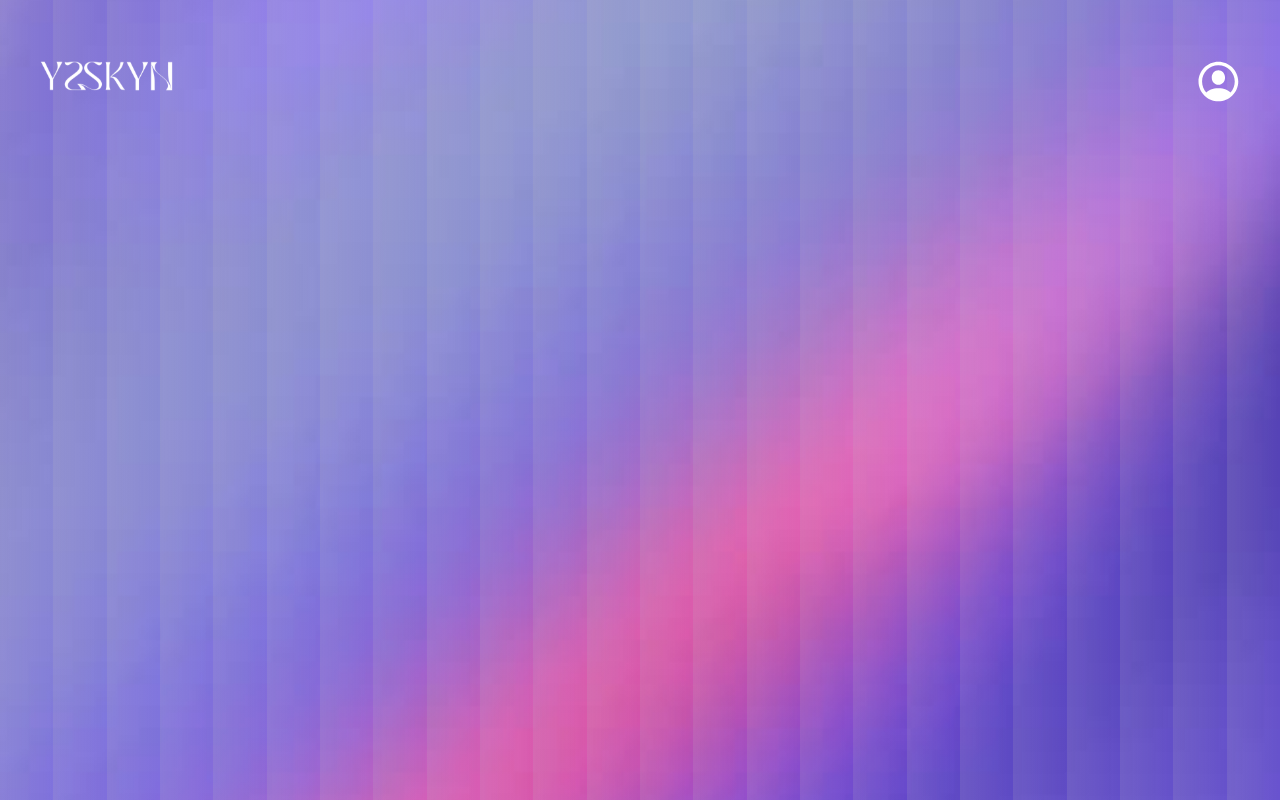
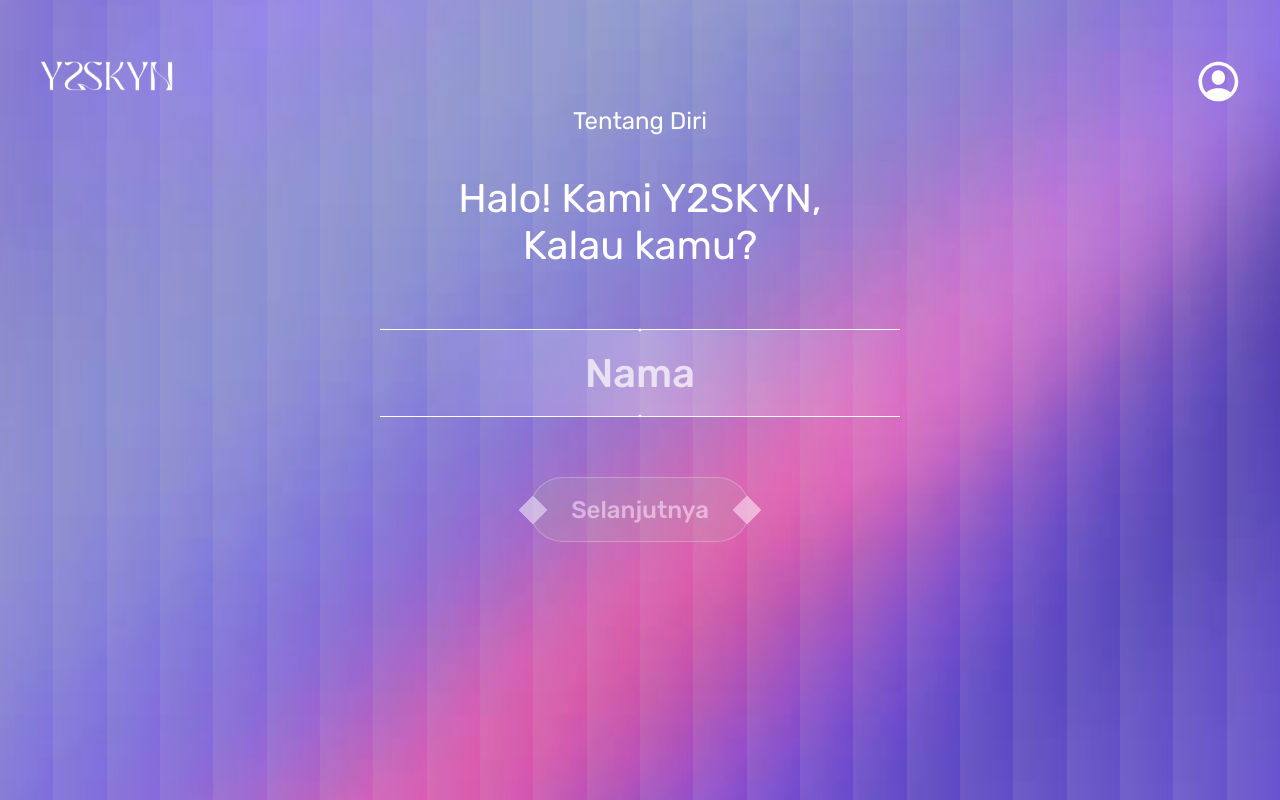
Before and after one commit to code7070/svelte-y2skyn, a SvelteKit app: page /quiz in a window 1280 px wide. Built offline with nearby package versions, Linux system fonts and the light colour scheme.

Commit message:
adjust quiz size

```diff
--- a/src/lib/components/button/diamond/index.svelte
+++ b/src/lib/components/button/diamond/index.svelte
@@ -1,16 +1,16 @@
 <script lang="ts">
-	export let text = 'Button';
 	export let onClick = () => {};
-	export let link: string;
+	export let link = '';
+	export let disabled: boolean = false;
 </script>
 
-<div class="btnArea">
+<div class="btnArea" aria-disabled={disabled ? 'true' : 'false'}>
 	<div class="diamond" />
 	<div class="diamond" />
 	{#if link}
-		<a href={link} class="button">{text}</a>
+		<a href={link} class="button"><slot /></a>
 	{:else}
-		<button type="button" class="button" on:click={onClick}>{text}</button>
+		<button type="button" class="button" on:click={onClick}><slot /></button>
 	{/if}
 </div>
 
@@ -59,4 +59,10 @@
 	.btnArea .diamond:nth-child(2) {
 		right: -7px;
 	}
+
+	.btnArea[aria-disabled='true'] {
+		opacity: 0.5;
+		cursor: not-allowed;
+		pointer-events: none;
+	}
 </style>
--- /dev/null
+++ b/src/lib/components/quiz/inputBoxQuiz.svelte
@@ -0,0 +1,62 @@
+<script>
+	export let type = 'text';
+	export let value = '';
+	export let placeholder = '';
+	const typeWorkaround = (node) => (node.type = type);
+</script>
+
+<div class="input-wrapper">
+	<input use:typeWorkaround bind:value {placeholder} />
+</div>
+
+<style>
+	.input-wrapper {
+		position: relative;
+		margin: 0 auto;
+	}
+
+	.input-wrapper::before,
+	.input-wrapper::after {
+		content: '';
+		position: absolute;
+		left: 50%;
+		transform: translate(-50%, 0) rotate(45deg);
+		background: rgb(255, 255, 255, 1);
+		border: 1px solid #fff;
+	}
+
+	.input-wrapper::before {
+		top: 0;
+	}
+
+	.input-wrapper::after {
+		bottom: 0;
+	}
+
+	.input-wrapper input {
+		margin: 0 auto;
+		display: block;
+		min-width: 400px;
+		max-width: 520px;
+		border: 1px solid #fff;
+		border-left: transparent;
+		border-right: transparent;
+		background: linear-gradient(
+			to right,
+			rgba(255, 255, 255, 0.01) 8%,
+			rgba(255, 255, 255, 0.3) 50%,
+			rgba(255, 255, 255, 0.01) 100%
+		);
+		height: 88px;
+		font-size: 40px;
+		font-weight: 500;
+		text-align: center;
+		color: inherit;
+		outline: transparent;
+	}
+
+	.input-wrapper input::placeholder {
+		color: inherit;
+		opacity: 0.7;
+	}
+</style>
--- /dev/null
+++ b/src/lib/components/quiz/wrapper.svelte
@@ -0,0 +1,74 @@
+<script lang="ts">
+	import ButtonDiamond from '$lib/components/button/diamond/index.svelte';
+
+	export let title: string;
+	export let question: string;
+	export let prev = false;
+	export let next: false | (() => void) = false;
+
+	let clickPrev = () => {};
+	if (prev && typeof prev === 'function') clickPrev = prev;
+
+	let clickNext = () => {};
+	if (next && typeof next === 'function') clickNext = next;
+</script>
+
+<div class="quiz-wrapper">
+	<div class="content">
+		<div class="head">
+			<div class="title">{title}</div>
+			{#if question}
+				<div class="question">{question}</div>
+			{/if}
+		</div>
+		<div>
+			<slot />
+		</div>
+		<div class="actions">
+			{#if prev}
+				<ButtonDiamond onClick={clickPrev} disabled={!prev}>
+					<div>Sebelumnya</div>
+				</ButtonDiamond>
+			{/if}
+			<ButtonDiamond onClick={clickNext} disabled={!next}>
+				<div>Selanjutnya</div>
+			</ButtonDiamond>
+		</div>
+	</div>
+</div>
+
+<style>
+	.quiz-wrapper {
+		position: relative;
+		color: #fff;
+		text-align: center;
+	}
+
+	.content {
+		position: relative;
+		display: flex;
+		flex-direction: column;
+		gap: 60px;
+	}
+
+	.head {
+		display: flex;
+		flex-direction: column;
+		gap: 32px;
+	}
+
+	.title {
+		font-size: 24px;
+	}
+
+	.question {
+		font-size: 40px;
+	}
+
+	.actions {
+		display: flex;
+		gap: 40px;
+		justify-content: center;
+		align-items: center;
+	}
+</style>
--- a/src/routes/intro/+page.svelte
+++ b/src/routes/intro/+page.svelte
@@ -1,5 +1,4 @@
 <script>
-	import { goto } from '$app/navigation';
 	import { onMount, onDestroy } from 'svelte';
 	import dome1 from '$lib/assets/intros/dome-1-low.webp';
 	import dome2 from '$lib/assets/intros/dome-2-low.webp';
@@ -23,7 +22,6 @@
 				view = `dome-${index}`;
 			} else {
 				index = 0;
-				if (goto) goto('/quiz');
 			}
 		}, 1500);
 	}
--- a/src/routes/quiz/+page.svelte
+++ b/src/routes/quiz/+page.svelte
@@ -1,23 +1,33 @@
-<script>
+<script lang="ts">
 	import Logo from './logo.svelte';
 	import Header from '$lib/components/header/quiz/index.svelte';
+	import QuizSteps from './steps/index.svelte';
+	import { scale } from 'svelte/transition';
+	import { onDestroy, onMount } from 'svelte';
+
 	let view = 'logo';
-	let forms = {
-		name: '',
-		dob: '',
-		zodiac: 0
-	};
-	setTimeout(() => {
-		view = 'quiz';
-	}, 3000);
+	let timer: number | undefined;
+
+	onMount(() => {
+		timer = setTimeout(() => {
+			view = 'quiz';
+		}, 2000);
+	});
+
+	onDestroy(() => {
+		clearTimeout(timer);
+	});
 </script>
 
 <div class="wrapper">
-	{#if view === 'logo'}
-		<Logo />
+	<Logo view={`${view}`} />
+	{#if view === 'quiz'}
+		<Header />
 	{/if}
-	{#if view !== 'logo'}
-		<Header />
+	{#if view === 'quiz'}
+		<div in:scale>
+			<QuizSteps />
+		</div>
 	{/if}
 </div>
 
--- a/src/routes/quiz/logo.svelte
+++ b/src/routes/quiz/logo.svelte
@@ -1,11 +1,17 @@
-<script>
+<script lang="ts">
+	import { scale } from 'svelte/transition';
 	import logo from '$lib/assets/logo-white.svg';
+	import { quintOut } from 'svelte/easing';
 	let title = 'Y2SKYN Logo';
+
+	export let view: string = '';
 </script>
 
-<div class="logo">
-	<img alt={title} src={logo} {title} />
-</div>
+{#if view === 'logo'}
+	<div class="logo">
+		<img alt={title} src={logo} {title} transition:scale={{ easing: quintOut }} />
+	</div>
+{/if}
 
 <style>
 	@keyframes shown {
@@ -24,9 +30,9 @@
 		top: 0;
 		width: 100%;
 		height: 100%;
-		transform: scale(0.5);
-		opacity: 0;
-		animation: shown 0.75s cubic-bezier(0.175, 0.885, 0.32, 1.275) 0.25s forwards;
+		/* transform: scale(0.5);
+		opacity: 0; */
+		/* animation: shown 0.75s cubic-bezier(0.175, 0.885, 0.32, 1.275) 0.25s forwards; */
 		display: flex;
 		align-items: center;
 		justify-content: center;
--- /dev/null
+++ b/src/routes/quiz/steps/index.svelte
@@ -0,0 +1,36 @@
+<script lang="ts">
+	import { scale, fade } from 'svelte/transition';
+	import QuizWrapper from '$lib/components/quiz/wrapper.svelte';
+	import InputBoxQuiz from '$lib/components/quiz/inputBoxQuiz.svelte';
+
+	let step = 0;
+
+	let form = {
+		name: ''
+	};
+
+	function next1() {
+		console.log('Next: ', form);
+	}
+
+	$: nameValidated = form.name.length > 2 || false;
+
+	$: console.log(form);
+</script>
+
+{#if step === 0}
+	<div in:scale out:fade>
+		<QuizWrapper title="Tentang Diri" question="" next={nameValidated ? next1 : false}>
+			<div class="question" style="margin-bottom: 60px; margin-top:-20px">
+				Halo! Kami Y2SKYN,<br />Kalau kamu?
+			</div>
+			<InputBoxQuiz bind:value={form.name} placeholder="Nama" />
+		</QuizWrapper>
+	</div>
+{/if}
+
+<style>
+	.question {
+		font-size: 40px;
+	}
+</style>
```
